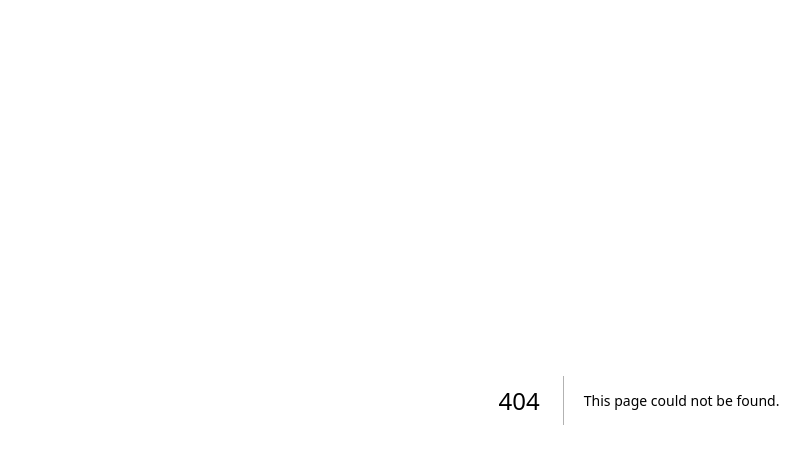
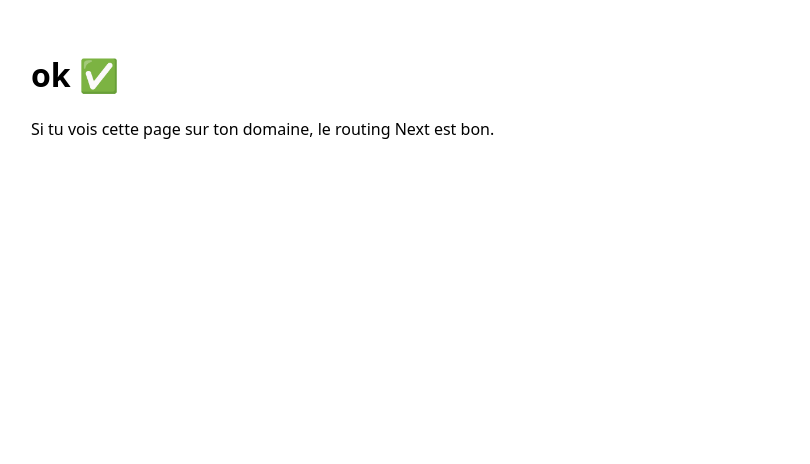
Before and after one commit to Goal2/viewerhub, a Next.js app in the folder viewerhub/: page /health in a window 1280 px wide. Before the commit this address had no page. Shown: the top 464 px of the page, without its empty margins (1-811 px from the left). Built offline with nearby package versions, Linux system fonts and the light colour scheme.

Commit message:
feat: add layout, redirect page and health check

```diff
--- /dev/null
+++ b/viewerhub/src/app/health/page.tsx
@@ -0,0 +1,8 @@
+export default function Health() {
+  return (
+    <div style={{padding: 24, fontFamily: "system-ui"}}>
+      <h1>ok ✅</h1>
+      <p>Si tu vois cette page sur ton domaine, le routing Next est bon.</p>
+    </div>
+  );
+}
```
